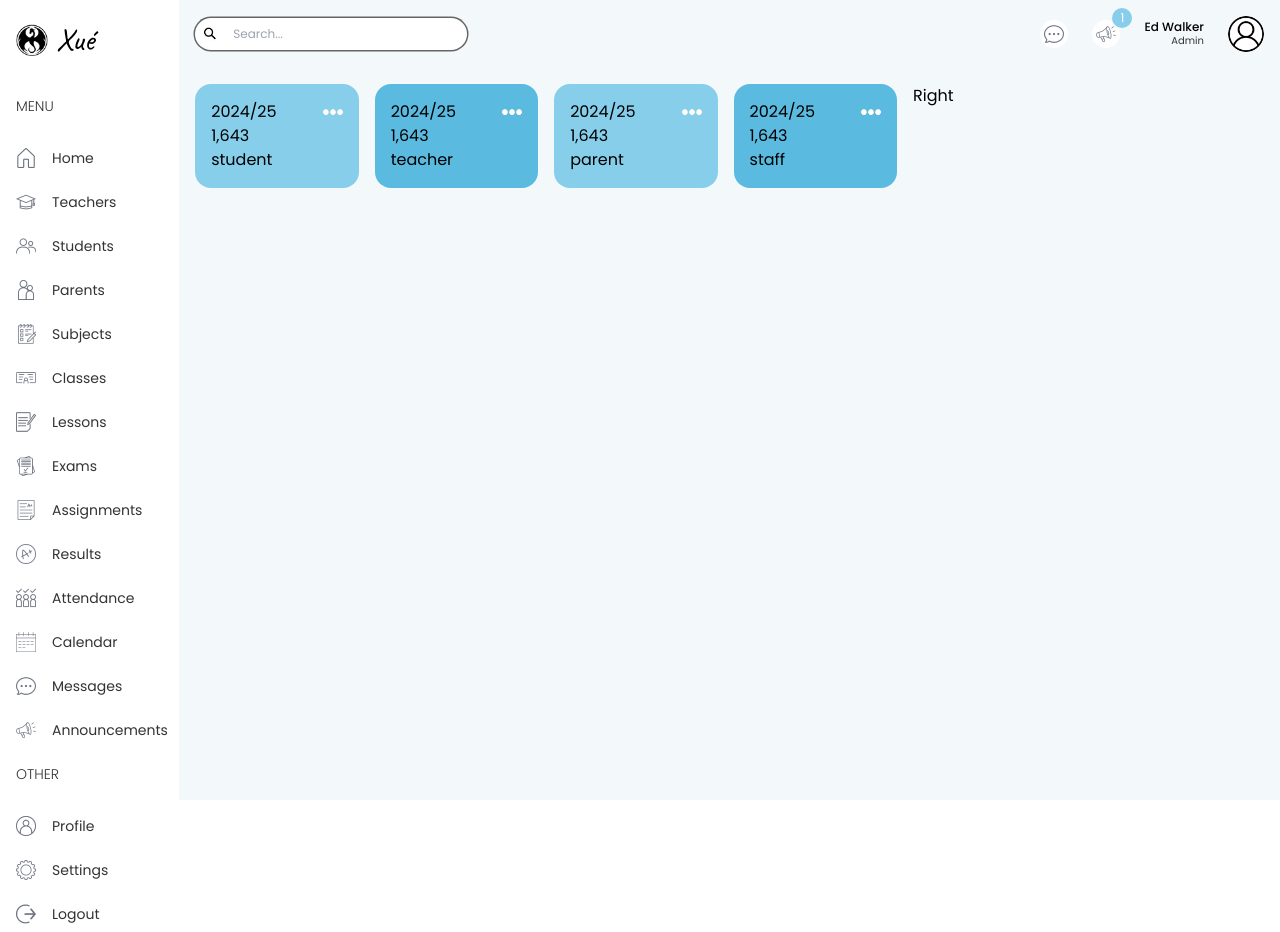
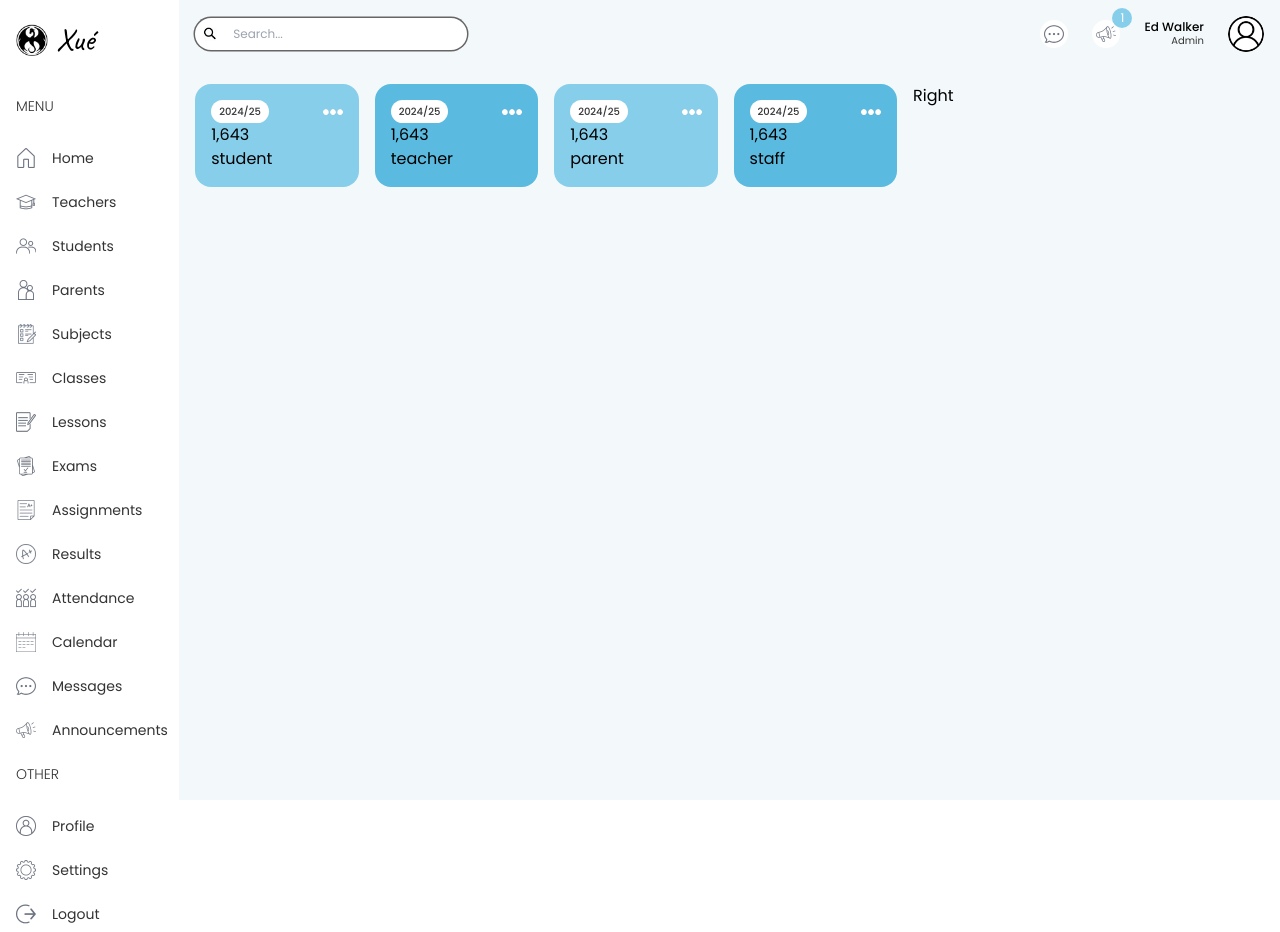
Before and after one commit to Nimira43/Xue, a Next.js app: page /admin in a window 1280 px wide. Built offline with nearby package versions, Linux system fonts and the light colour scheme.

Commit message:
Continuing styling the UserCards.

```diff
--- a/src/components/UserCard.tsx
+++ b/src/components/UserCard.tsx
@@ -2,9 +2,9 @@ import Image from 'next/image'
 
 const UserCard = ({type}:{type:string}) => {
   return (
-    <div className='rounded-2xl odd:bg-darkSky even:bg-darkerSky p-4 flex-1'>
+    <div className='rounded-2xl odd:bg-darkSky even:bg-darkerSky p-4 flex-1 min-w-[130px]'>
       <div className='flex justify-between items-center'>
-        <span>2024/25</span>
+        <span className='text-[10px] text-[#333] font-medium bg-[#fff] px-2 py-1 rounded-full'>2024/25</span>
         <Image src='/more.png' alt='' width={20} height={20}/>
       </div>
       <h1>1,643</h1>
```
